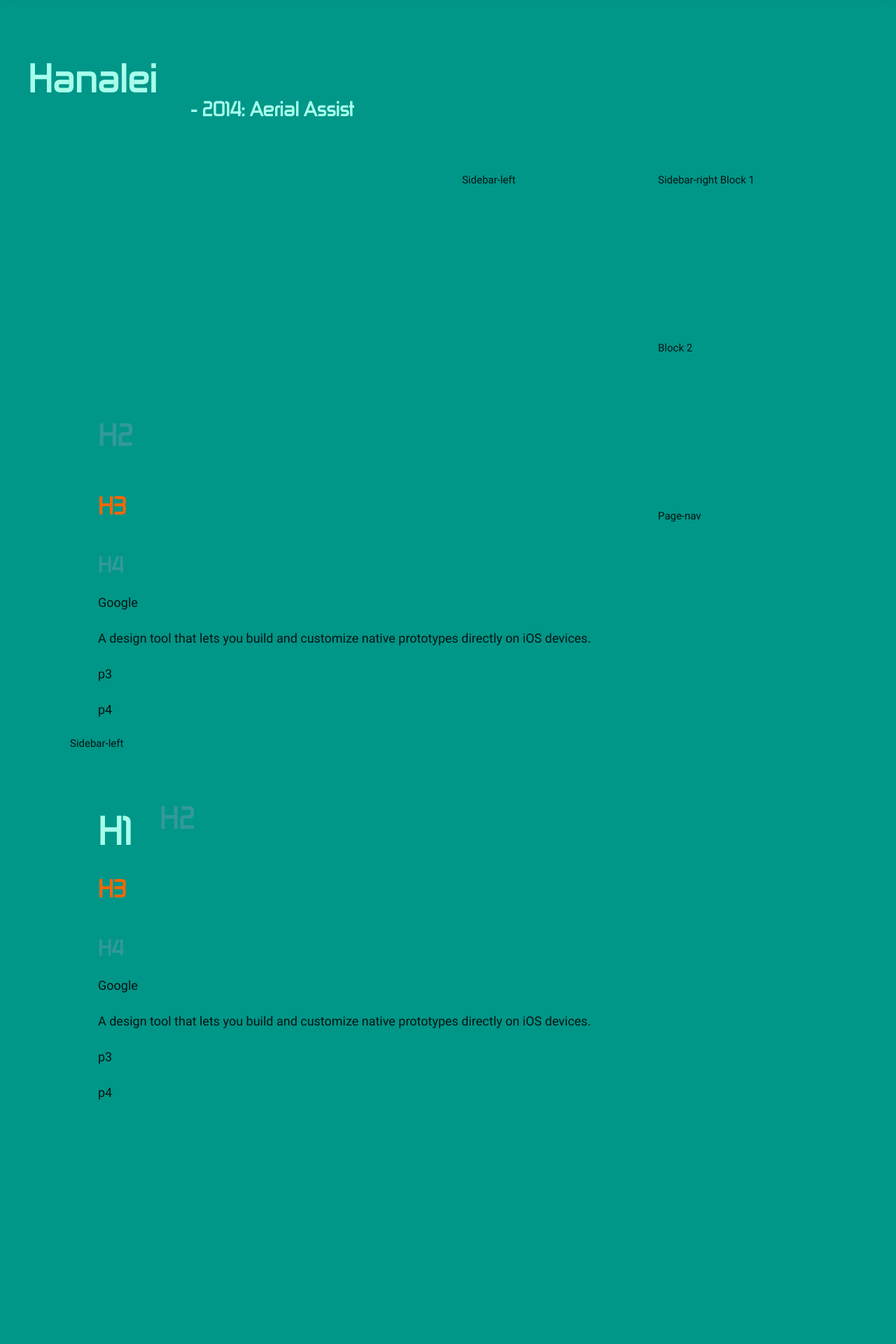
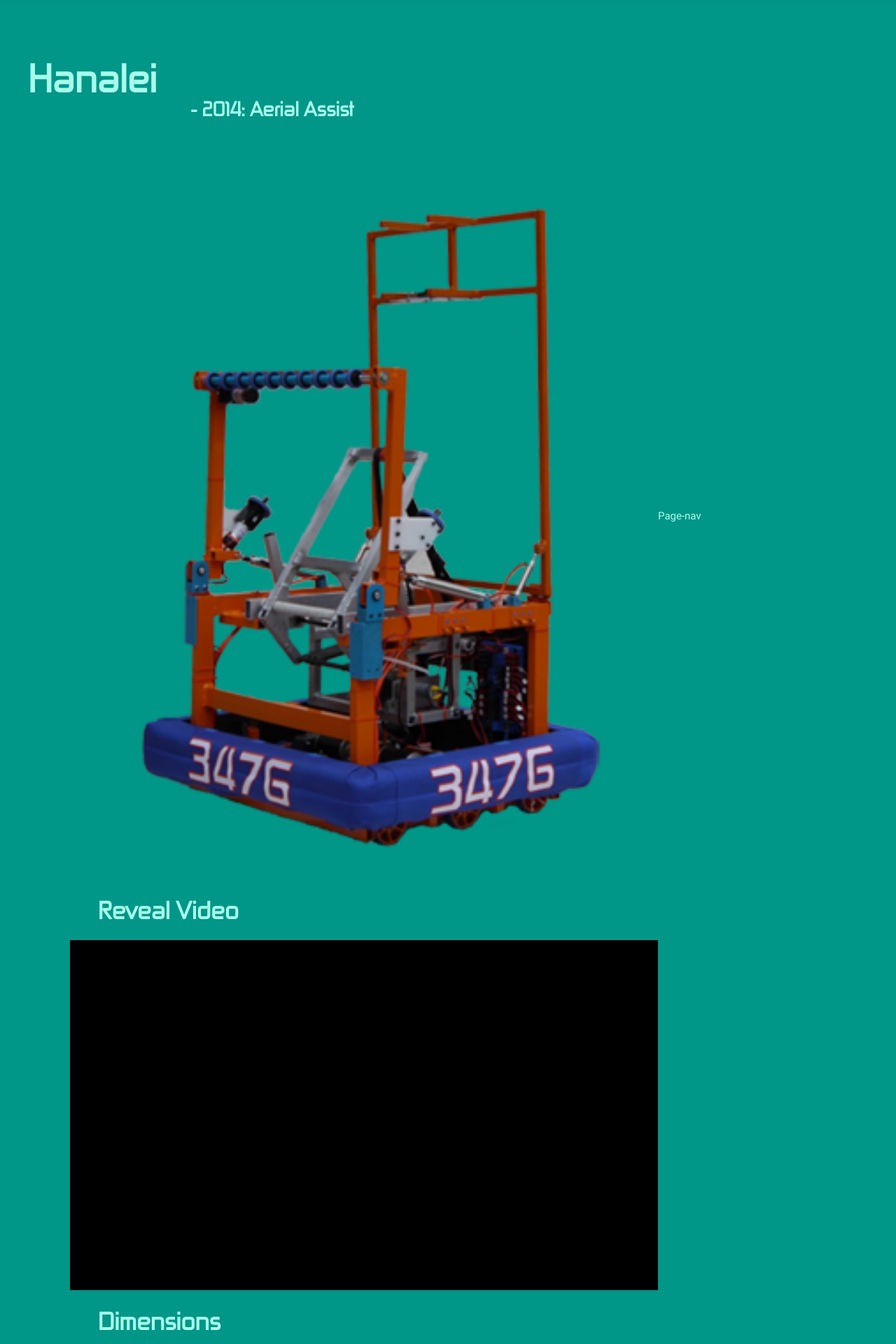
Before and after one commit to SouICry/Code-Orange-Site-V2, a PHP site: page /content.html in a window 1280 px wide. Shown: the part 480-2400 px from the top of the page at 70% size. Run offline with PHP 8.4, Linux system fonts and the light colour scheme.

Commit message:
Content body style changes

```diff
--- a/content.html
+++ b/content.html
@@ -89,55 +89,24 @@
                 <div class="content-row">
                     <div class="sidebar-left">
                         <div class="sidebar-blocks">
-                            <div class="block">
-                            </div>
-                            <div class="block">
-                            </div>
+
                         </div>
-                        Sidebar-left
+                        <img src="pages/content/img/hanalei.png"/>
                     </div>
                     <div class="content">
+                        <h3>Reveal Video</h3>
+                        <iframe style="background-color: #000" height="500" frameborder="0" allowfullscreen></iframe>
 
 
+                        <h3>Dimensions</h3>
+                        <p>119lbs</p>
 
-                        <h2>H2</h2>
+                        <h3>Base</h3>
+                        <p>6WD West Coast Drive</p>
+<p>4" Performance Wheels</p>
+                        <p>2 VEX Pro Ball Shifters for 6 and 22 feet/sec</p>
 
-                        <h3>H3</h3>
-                        <h4>H4</h4>
-
-                        <p>Google</p>
-
-                        <p>A design tool that lets you build and customize native prototypes directly on iOS
-                            devices.</p>
-
-                        <p>p3</p>
-
-                        <p>p4</p>
-                    </div>
-                </div>
-                <div class="content-row">
-                    <div class="sidebar-left">
-                        <div class="sidebar-blocks">
-
-                        </div>
-                        Sidebar-left
-                    </div>
-                    <div class="content">
-                        <h1>H1</h1>
-
-                        <h2>H2</h2>
-
-                        <h3>H3</h3>
-                        <h4>H4</h4>
-
-                        <p>Google</p>
-
-                        <p>A design tool that lets you build and customize native prototypes directly on iOS
-                            devices.</p>
-
-                        <p>p3</p>
-
-                        <p>p4</p>
+                        <p>Fast Ground Intake</p>
                     </div>
                 </div>
             </div>
@@ -145,32 +114,18 @@
                 <div class="sidebar-blocks">
                     <div class="block">
                         <div class="block-content">
-                            Sidebar-right Block 1
+
                         </div>
                     </div>
                     <div class="block">
                         <div class="block-content">
-                            Block 2
+
                         </div>
                     </div>
                 </div>
 
                 <div class="page-nav">
                     Page-nav
-                </div>
-            </div>
-        </div>
-    </div>
-    <div class="row">
-        <div class="column">
-            <div class="block-2">
-                <div class="block-content">
-
-                </div>
-            </div>
-            <div class="block-2">
-                <div class="block-content">
-
                 </div>
             </div>
         </div>
--- a/css/style.css
+++ b/css/style.css
@@ -68,7 +68,6 @@ a {
   font-weight: bold; }
 
 h2 {
-  color: #399;
   font-size: 28px; }
   @media (min-width: 720px) and (max-width: 1023px) {
     h2 {
@@ -78,7 +77,6 @@ h2 {
       font-size: 42px; } }
 
 h3 {
-  color: #F60;
   font-size: 26px; }
   @media (min-width: 720px) and (max-width: 1023px) {
     h3 {
@@ -88,7 +86,6 @@ h3 {
       font-size: 34px; } }
 
 h4 {
-  color: #399;
   font-size: 24px; }
   @media (min-width: 720px) and (max-width: 1023px) {
     h4 {
@@ -287,7 +284,14 @@ h4 {
   background-color: #00897b;
   height: 250px;
   z-index: 1;
-  width: 100%; }
+  width: 100%;
+  box-shadow: 0 0 12px 0 rgba(0, 0, 0, 0.5); }
+  @media (min-width: 720px) and (max-width: 1023px) {
+    #footer {
+      box-shadow: 0 0 16px 0 rgba(0, 0, 0, 0.5); } }
+  @media (min-width: 1024px) {
+    #footer {
+      box-shadow: 0 0 20px 0 rgba(0, 0, 0, 0.5); } }
 
 #footer-filler {
   height: 250px; }
@@ -704,31 +708,28 @@ h2 {
       margin-top: 72px; } }
 
 h3 {
-  margin-top: 30px; }
+  margin-top: 10px; }
   @media (min-width: 720px) and (max-width: 1023px) {
     h3 {
-      margin-top: 45px; } }
+      margin-top: 15px; } }
   @media (min-width: 1024px) {
     h3 {
-      margin-top: 60px; } }
+      margin-top: 20px; } }
 
 h4 {
-  margin-top: 24px; }
+  margin-top: 4px; }
   @media (min-width: 720px) and (max-width: 1023px) {
     h4 {
-      margin-top: 36px; } }
+      margin-top: 6px; } }
   @media (min-width: 1024px) {
     h4 {
-      margin-top: 48px; } }
+      margin-top: 8px; } }
 
 #body h1, #body .sub-title {
   color: #a7ffeb; }
 #body .title {
   margin: 0;
   padding: 20px 0 40px 0; }
-  @media (min-width: 1440px) {
-    #body .title {
-      margin-left: 20%; } }
 
 #selection-bar h1, #selection-bar .sub-title {
   color: #ffd180; }
@@ -789,4 +790,7 @@ body {
   margin: 0;
   padding: 0; }
 
+#body {
+  color: #a7ffeb; }
+
 /*# sourceMappingURL=style.css.map */
--- a/scss/_footer.scss
+++ b/scss/_footer.scss
@@ -6,7 +6,7 @@ $footer-height : 250px;
   height:$footer-height;
   z-index:1;
   width:100%;
-
+  @include outline-shadow;
 }
 #footer-filler {
   height:$footer-height;
--- a/scss/_layout_content.scss
+++ b/scss/_layout_content.scss
@@ -32,23 +32,23 @@ h2 {
 h3 {
   @extend p;
 
-  margin-top: 30px;
+  margin-top: 10px;
   @include tablet {
-    margin-top: 45px;
+    margin-top: 15px;
   }
   @include desktop {
-    margin-top: 60px;
+    margin-top: 20px;
   }
 }
 
 h4 {
   @extend p;
 
-  margin-top: 24px;
+  margin-top: 4px;
   @include tablet {
-    margin-top: 36px;
+    margin-top: 6px;
   }
   @include desktop {
-    margin-top: 48px;
+    margin-top: 8px;
   }
 }
--- a/scss/_layout_structure.scss
+++ b/scss/_layout_structure.scss
@@ -51,6 +51,7 @@
       width: 100%;
       float: left;
       margin: 0;
+
       @include large-desktop {
         width: 280px;
       }
--- a/scss/_text.scss
+++ b/scss/_text.scss
@@ -34,7 +34,7 @@ a {
 
 h2 {
   @extend .heading;
-  color: #399;
+
 
 
   font-size: 28px;
@@ -48,7 +48,7 @@ h2 {
 
 h3 {
   @extend .heading;
-  color: #F60;
+
 
   font-size: 26px;
   @include tablet {
@@ -62,7 +62,6 @@ h3 {
 
 h4 {
   @extend .heading;
-  color: #399;
 
   font-size: 24px;
   @include tablet {
--- a/scss/_title.scss
+++ b/scss/_title.scss
@@ -7,7 +7,7 @@
     margin: 0;
     padding: 20px 0 40px 0;
     @include large-desktop {
-      margin-left: 20%;
+      //padding-left: 20%;
     }
   }
 }
--- a/scss/style.scss
+++ b/scss/style.scss
@@ -31,3 +31,7 @@ body {
   margin: 0;
   padding: 0;
 }
+
+#body {
+  color: $teal-accent-1;
+}
```
Also changed, not shown: pages/content/img/hanalei.png (added), 1 other file.
